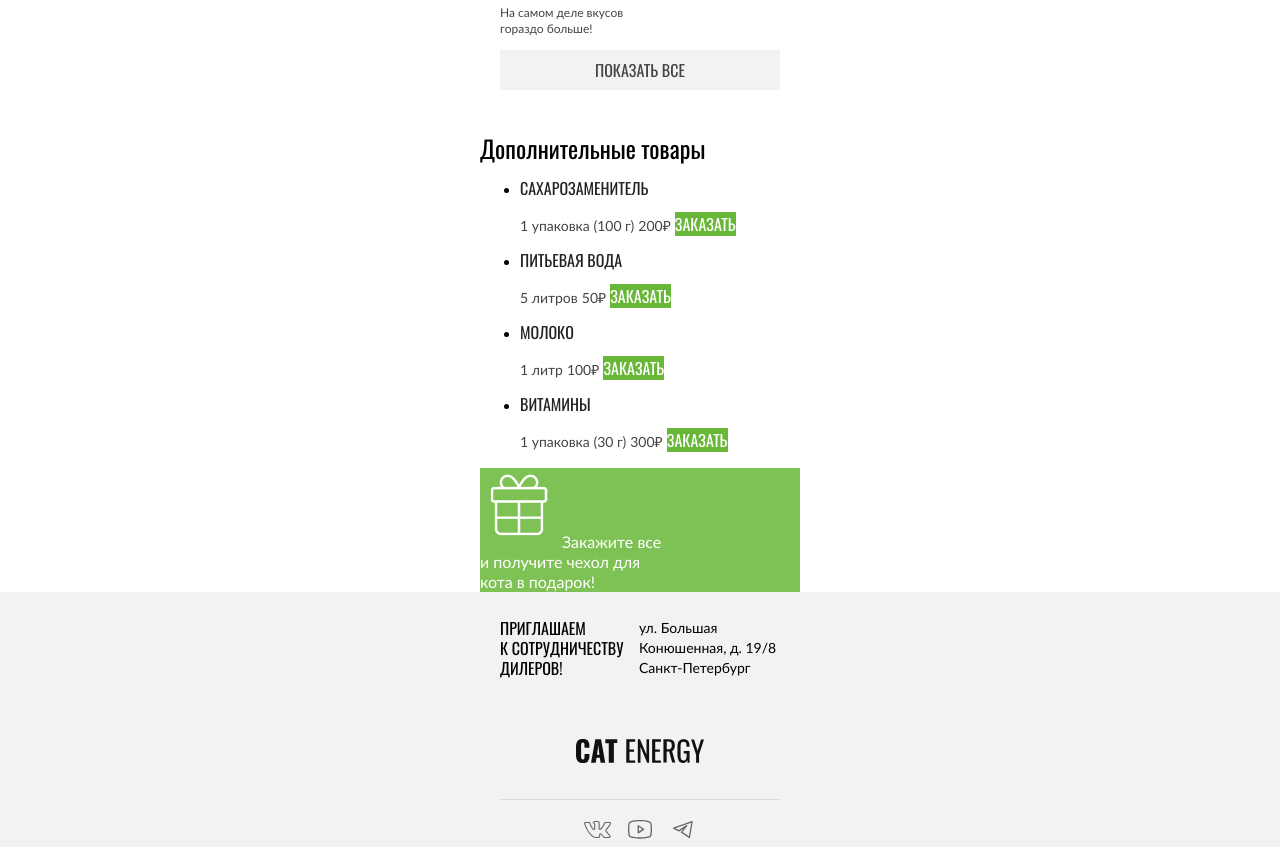
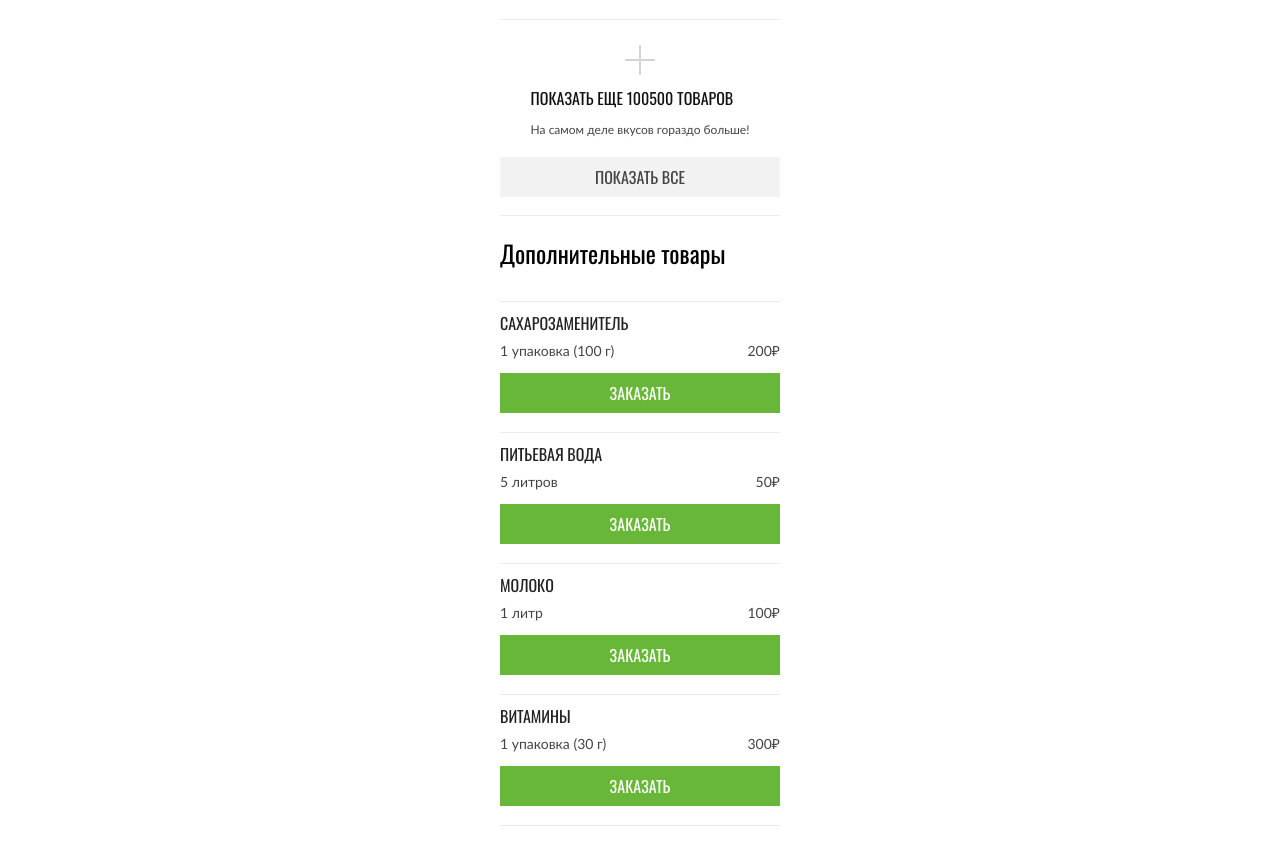
Before and after one commit to htmlacademy-adaptive/2171661-cat-energy-27, a website: page source/catalog.html in a window 1280 px wide. Shown: the part 1717-2564 px from the top of the page. Drawn offline with nearby package versions, Linux system fonts and the light colour scheme; files that its build step writes are made by us from their sources; files whose address does not match are found by name.

Commit message:
оформил каталог

```diff
--- a/source/catalog.html
+++ b/source/catalog.html
@@ -27,7 +27,7 @@
       </button>
     </div>
     <!--navigation-->
-    <nav class="main-nav main-nav--closed">
+    <nav class="main-nav main-nav-closed">
       <ul class="main-nav__list">
         <li class="main-nav__item main-nav__item--current">
           <a class="main-nav__link" href="./index.html">Главная</a>
@@ -236,6 +236,7 @@
           <a class="product-button button" href="#">заказать</a>
         </li>
         <li class="catalog-list__item product product-last">
+          <div class="product-last__wrapper">
             <a class="product__image" href="#">
               <svg class="product-last__icon" aria-hidden="true" focusable="false" width="30" height="30"
                 fill="currentColor" xmlns="http://www.w3.org/2000/svg">
@@ -250,39 +251,58 @@
                 </div>
               </div>
             </div>
+          </div>
           <a class="product-button product-button-last button" href="#">показать все</a>
         </li>
       </ul>
     </section>
     <!--additional-goods-->
     <section class="additional-goods">
+      <div class="additional-goods__wrapper">
         <h2 class="additional-goods__title">Дополнительные товары</h2>
         <ul class="additional-goods__list">
           <li class="additional-goods__list-item">
+            <div class="additional-goods__list-item-wrapper">
               <h3 class="additional-goods__list-item-title">сахарозаменитель</h3>
+              <div class="additional-goods__list-item-text-wrapper">
                 <span class="additional-goods__list-item-text">1 упаковка (100 г)</span>
                 <span class="additional-goods__list-item-text">200<span class="rub">&#8381;</span></span>
+              </div>
+            </div>
             <a class="additional-goods__button button" href="#">заказать</a>
           </li>
           <li class="additional-goods__list-item">
+            <div class="additional-goods__list-item-wrapper">
               <h3 class="additional-goods__list-item-title">питьевая вода</h3>
+              <div class="additional-goods__list-item-text-wrapper">
                 <span class="additional-goods__list-item-text">5 литров</span>
                 <span class="additional-goods__list-item-text">50<span class="rub">&#8381;</span></span>
+              </div>
+            </div>
             <a class="additional-goods__button button" href="#">заказать</a>
           </li>
           <li class="additional-goods__list-item">
+            <div class="additional-goods__list-item-wrapper">
               <h3 class="additional-goods__list-item-title">молоко</h3>
+              <div class="additional-goods__list-item-text-wrapper">
                 <span class="additional-goods__list-item-text">1 литр</span>
                 <span class="additional-goods__list-item-text">100<span class="rub">&#8381;</span></span>
+              </div>
+            </div>
             <a class="additional-goods__button button" href="#">заказать</a>
           </li>
           <li class="additional-goods__list-item">
+            <div class="additional-goods__list-item-wrapper">
               <h3 class="additional-goods__list-item-title">витамины</h3>
+              <div class="additional-goods__list-item-text-wrapper">
                 <span class="additional-goods__list-item-text">1 упаковка (30 г)</span>
                 <span class="additional-goods__list-item-text">300<span class="rub">&#8381;</span></span>
+              </div>
+            </div>
             <a class="additional-goods__button button" href="#">заказать</a>
           </li>
         </ul>
+      </div>
     </section>
     <!--gift-->
     <section class="gift">
--- a/source/less/blocks/catalog/additional-goods.less
+++ b/source/less/blocks/catalog/additional-goods.less
@@ -1,5 +1,10 @@
 .additional-goods {
   width: 320px;
+  margin: 0 auto;
+}
+
+.additional-goods__wrapper {
+  width: 280px;
   margin: 0 auto;
 }
 
@@ -9,6 +14,30 @@
   line-height: 24px;
   font-weight: 400;
   color: @black;
+  border-bottom: 1px solid @basic-grey2;
+  padding-bottom: 36px;
+  margin: 0;
+}
+
+.additional-goods__list {
+  list-style: none;
+  padding: 0;
+  margin: 0;
+}
+
+.additional-goods__list-item {
+  border-bottom: 1px solid @basic-grey2;
+}
+
+.additional-goods__list-item-wrapper {
+  display: flex;
+  flex-direction: column;
+}
+
+.additional-goods__list-item-text-wrapper {
+  display: flex;
+  justify-content: space-between;
+  margin-bottom: 15px;
 }
 
 .additional-goods__list-item-title {
@@ -18,6 +47,9 @@
   font-weight: 400;
   text-transform: uppercase;
   color: @dark-grey3;
+  margin: 0;
+  margin-top: 13px;
+  margin-bottom: 13px;
 }
 
 .additional-goods__list-item-text {
@@ -29,6 +61,12 @@
 }
 
 .additional-goods__button {
+  display: flex;
+  align-items: center;
+  justify-content: center;
   color: @white;
   background-color: @green;
+  width: 280px;
+  min-height: 40px;
+  margin-bottom: 19px;
 }
--- a/source/less/blocks/catalog/catalog-title.less
+++ b/source/less/blocks/catalog/catalog-title.less
@@ -5,7 +5,7 @@
   font-weight: 400;
   color: @black;
   min-height: 76px;
-  border-top: 1px solid @light-grey;
   margin: 0;
   padding-top: 27px;
+  border-bottom: 1px solid @basic-grey2;
 }
--- a/source/less/blocks/catalog/gift.less
+++ b/source/less/blocks/catalog/gift.less
@@ -1,7 +1,19 @@
 .gift {
-  background-color: rgba(104, 183, 56, 0.85);
   width: 320px;
   margin: 0 auto;
+  margin-top: 35px;
+  margin-bottom: 35px;
+}
+
+.gift__wrapper {
+  background-color: rgba(104, 183, 56, 0.85);
+  width: 280px;
+  min-height: 290px;
+  margin: 0 auto;
+  display: flex;
+  flex-direction: column;
+  align-items: center;
+  justify-content: space-around;
 }
 
 .gift__text {
@@ -10,4 +22,5 @@
   line-height: 20px;
   font-weight: 400;
   color: @white;
+  text-align: center;
 }
--- a/source/less/blocks/catalog/product-button.less
+++ b/source/less/blocks/catalog/product-button.less
@@ -7,4 +7,5 @@
   font-size: 16px;
   line-height: 20px;
   min-height: 40px;
+  margin-top: 10px;
 }
--- a/source/less/blocks/catalog/product-last.less
+++ b/source/less/blocks/catalog/product-last.less
@@ -6,3 +6,9 @@
   color: #111111;
   text-transform: uppercase;
 }
+
+.product-last__wrapper {
+  display: flex;
+  flex-direction: column;
+  align-items: center;
+}
--- a/source/less/blocks/catalog/product.less
+++ b/source/less/blocks/catalog/product.less
@@ -1,12 +1,13 @@
 .product {
   display: flex;
   flex-direction: column;
-  min-height: 208px;
+  min-height: 170px;
+  border-bottom: 1px solid @basic-grey2;
+  margin-top: 19px;
+  margin-bottom: 25px;
 }
 
 .product__details {
-  width: 140px;
-  min-height: 103px;
   padding-bottom: 9px;
 }
 
```
Also changed, not shown: source/form.html (+1 -1 lines), source/index.html (+1 -1 lines). Lines whose indentation alone changed are shown as unchanged.
